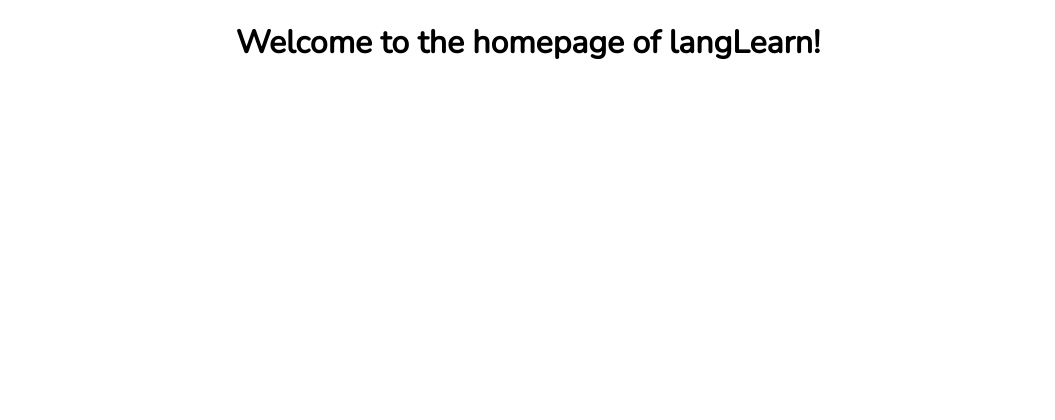
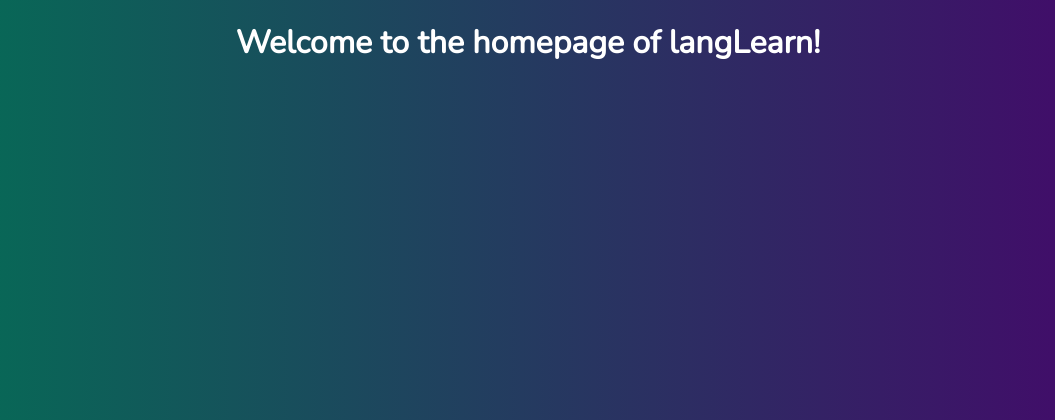
Before and after one commit to StrahinjaLukic03/lingfinity, a PHP site: page /index.html in a window 1280 px wide. Shown: the top 420 px of the page, without its empty margins (112-1167 px from the left). Run offline with PHP 8.4, Linux system fonts and the light colour scheme.

Commit message:
background gradient

```diff
--- a/style.css
+++ b/style.css
@@ -1,4 +1,9 @@
-h1{
+body {
+    background-image: linear-gradient(to right, #037055, #46056b);
+}
+
+h1 {
+    color: white;
     text-align: center;
     font-family: Nunito;
 }
```
